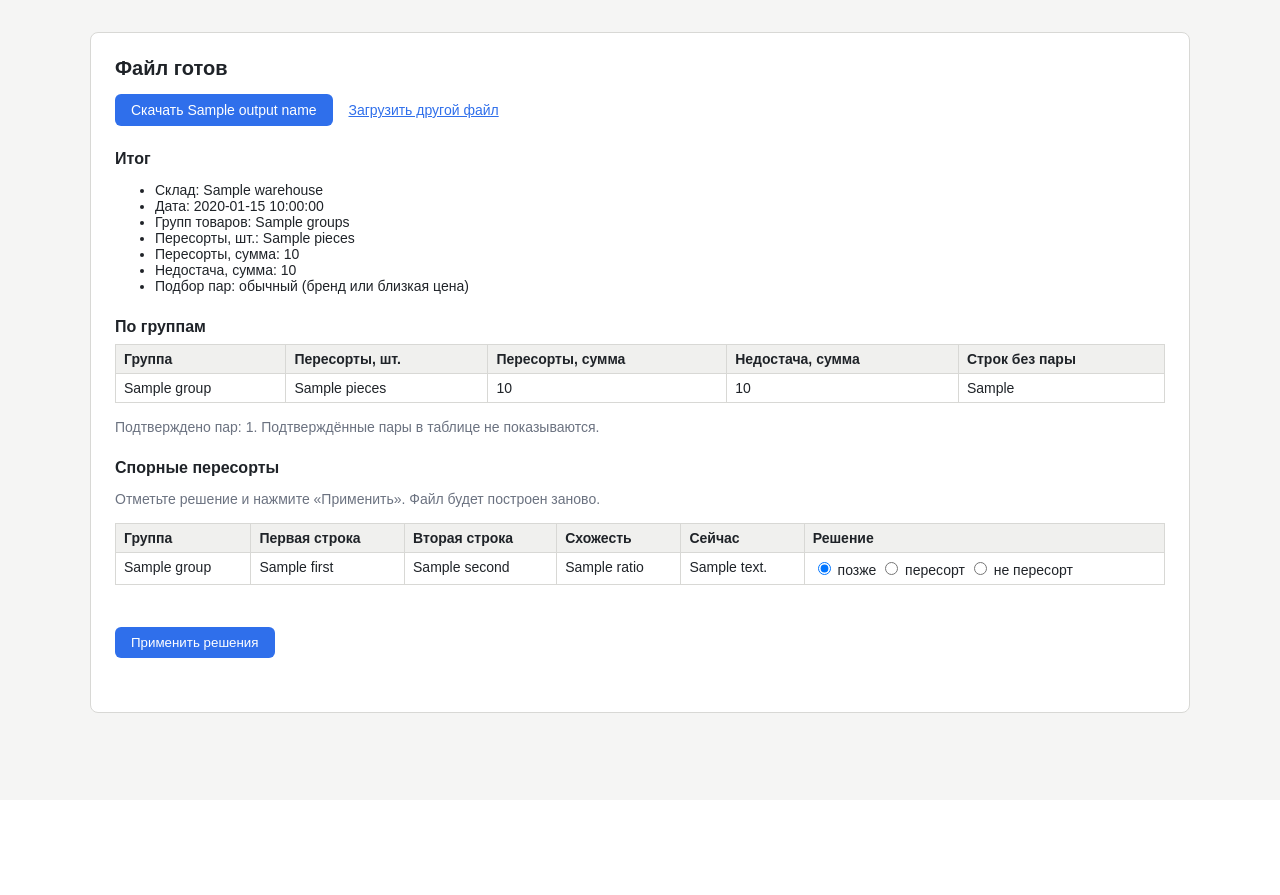
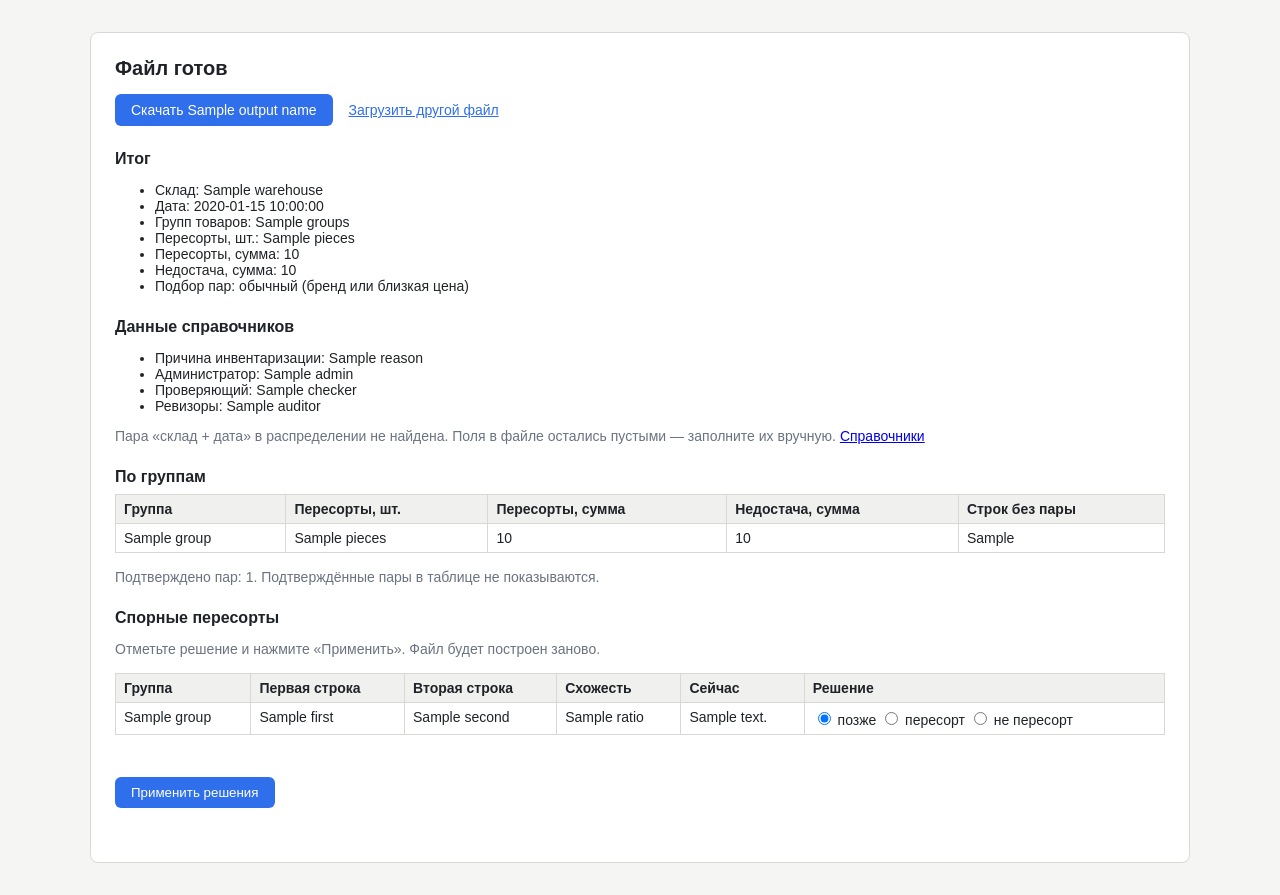
Before and after one commit to lineSence/ExcelKROAutoFormat, a FastAPI app: template app/templates/result.html in a window 1280 px wide. Before the commit the page ends 713 px from the top, so only its background shows below. Run offline with FastAPI, Linux system fonts and the light colour scheme; the template is opened without the code that fills it: most values are stand-ins (such as "Sample title", 1, 10 or a date in 2020).

Commit message:
Блок данных справочников на странице результата

```diff
--- a/app/templates/result.html
+++ b/app/templates/result.html
@@ -25,6 +25,19 @@
 		<li>Недостача, сумма: {{ summary.shortage_sum }}</li>
 		<li>Подбор пар: {% if strict %}только чёткие пересорты (бренд с брендом, цена не учитывается){% else %}обычный (бренд или близкая цена){% endif %}</li>
 	</ul>
+
+	{% if refs %}
+	<h2>Данные справочников</h2>
+	<ul>
+		<li>Причина инвентаризации: {{ refs.reason or "не определена" }}</li>
+		<li>Администратор: {{ refs.admin or "не определён" }}</li>
+		<li>Проверяющий: {{ refs.checker or "—" }}</li>
+		<li>Ревизоры: {% if refs.auditors %}{{ refs.auditors | join(", ") }}{% else %}не определены{% endif %}</li>
+	</ul>
+	{% if not refs.found %}
+	<p class="hint">Пара «склад + дата» в распределении не найдена. Поля в файле остались пустыми — заполните их вручную. <a href="/refs">Справочники</a></p>
+	{% endif %}
+	{% endif %}
 
 	<h2>По группам</h2>
 	<table>
```
